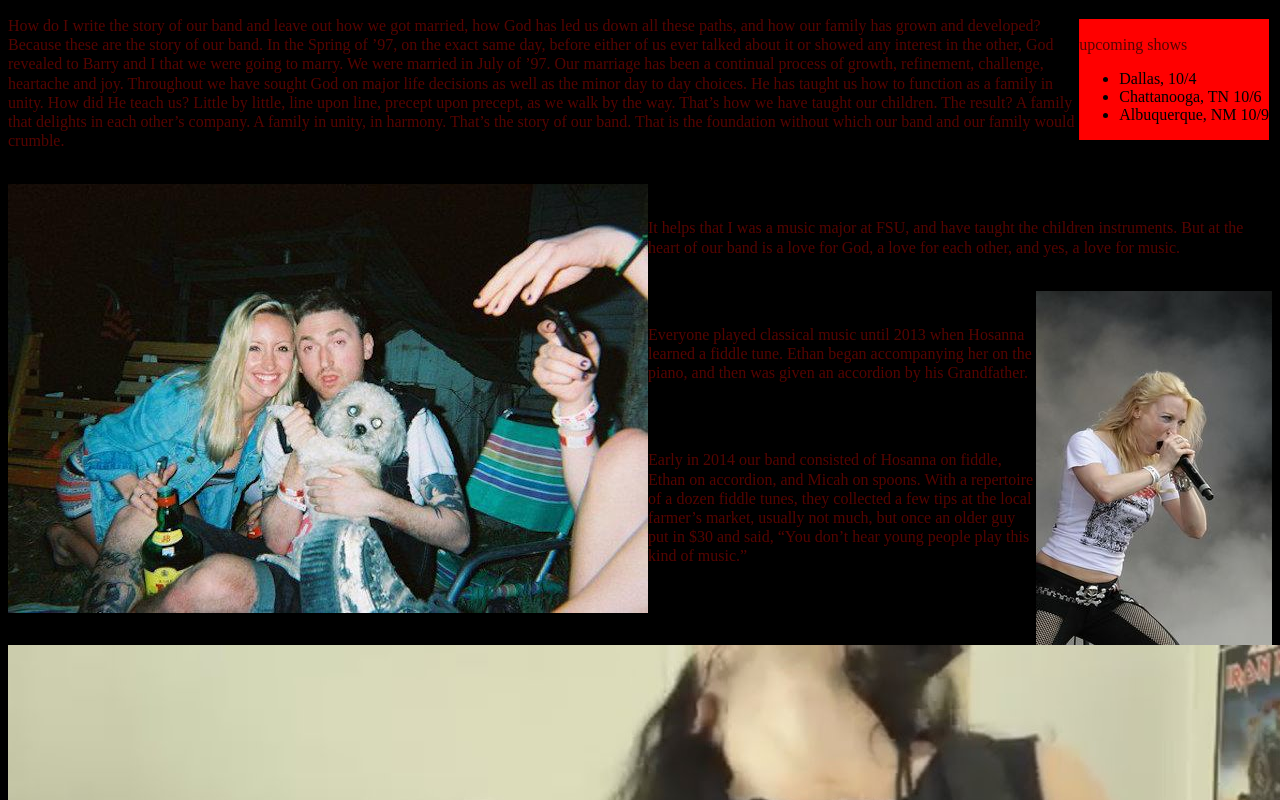
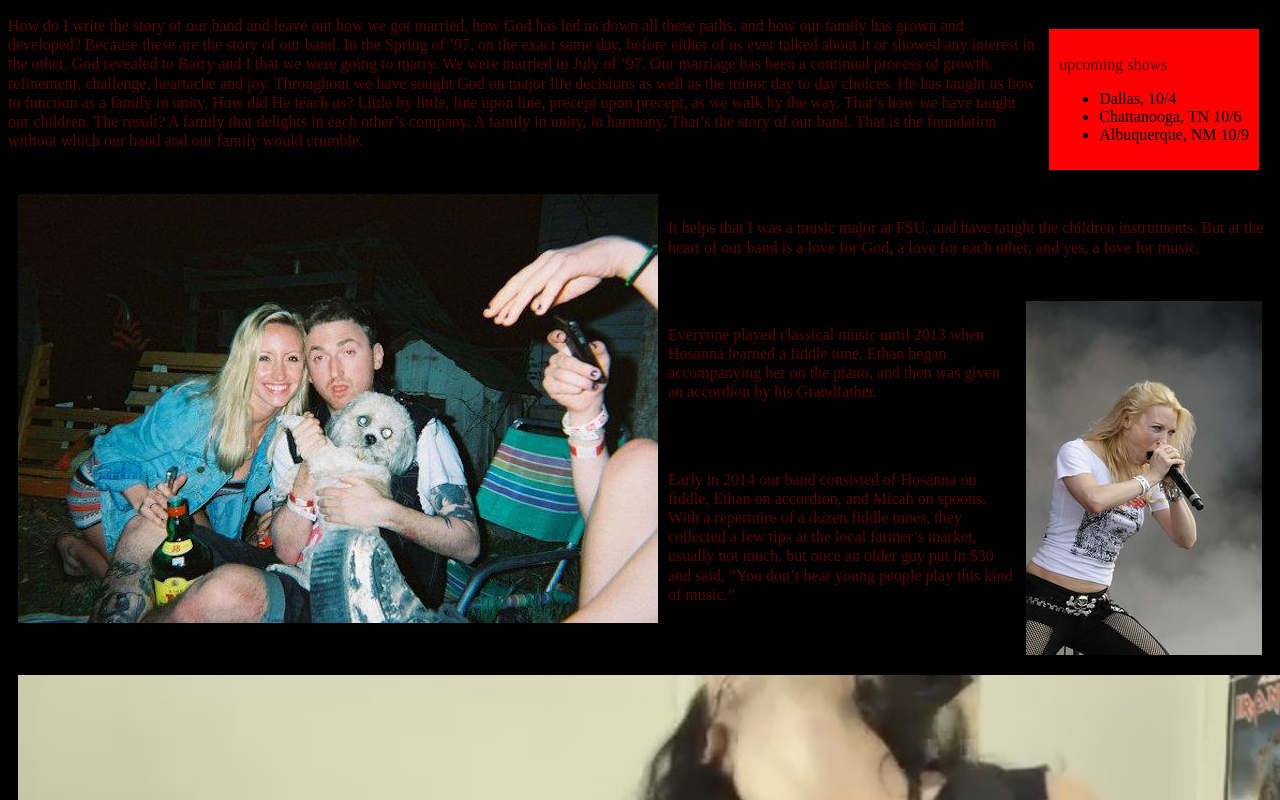
Before and after one commit to augustinevt/valhalla, a plain HTML site: page index.html in a window 1280 px wide. Shown: the top 800 px of the page. Drawn offline with Linux system fonts and the light colour scheme.

Commit message:
add padding and margins

```diff
--- a/styles.css
+++ b/styles.css
@@ -3,6 +3,8 @@ div {
   border: solid;
   background-color: red;
   float: right;
+  padding: 10px 10px 10px 10px;
+  margin: 10px 10px 10px 10px;
 }
 
 h1 {
@@ -32,3 +34,7 @@ img.left {
 img.right {
   float: right;
 }
+
+img {
+  padding: 10px 10px 10px 10px;
+}
```
